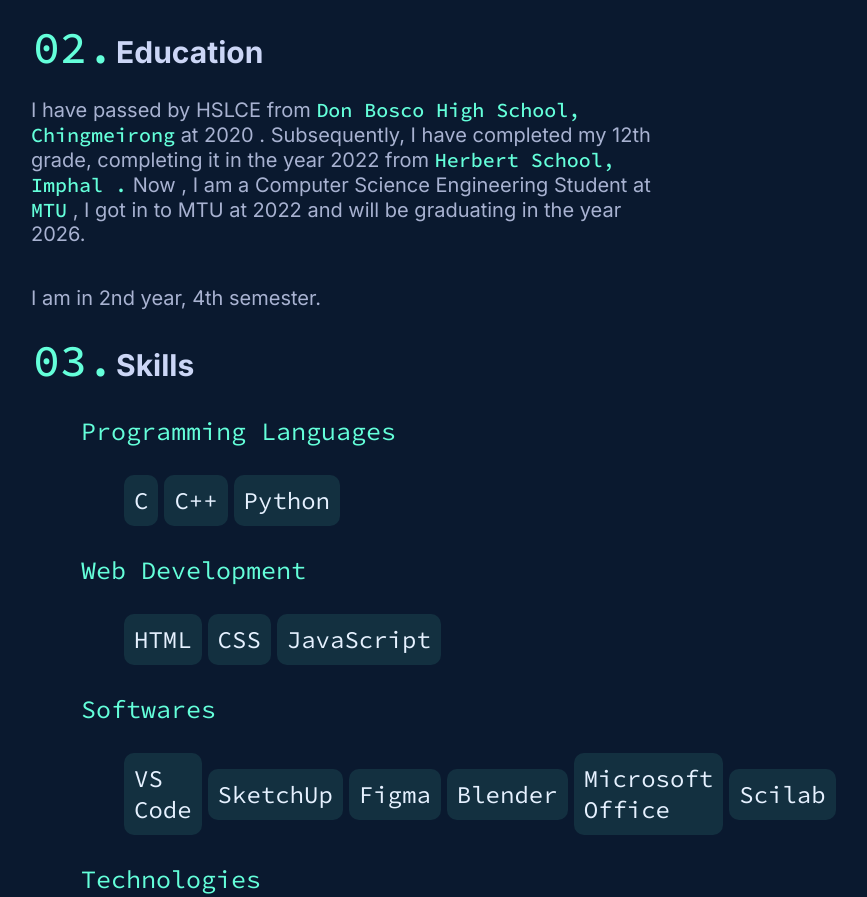
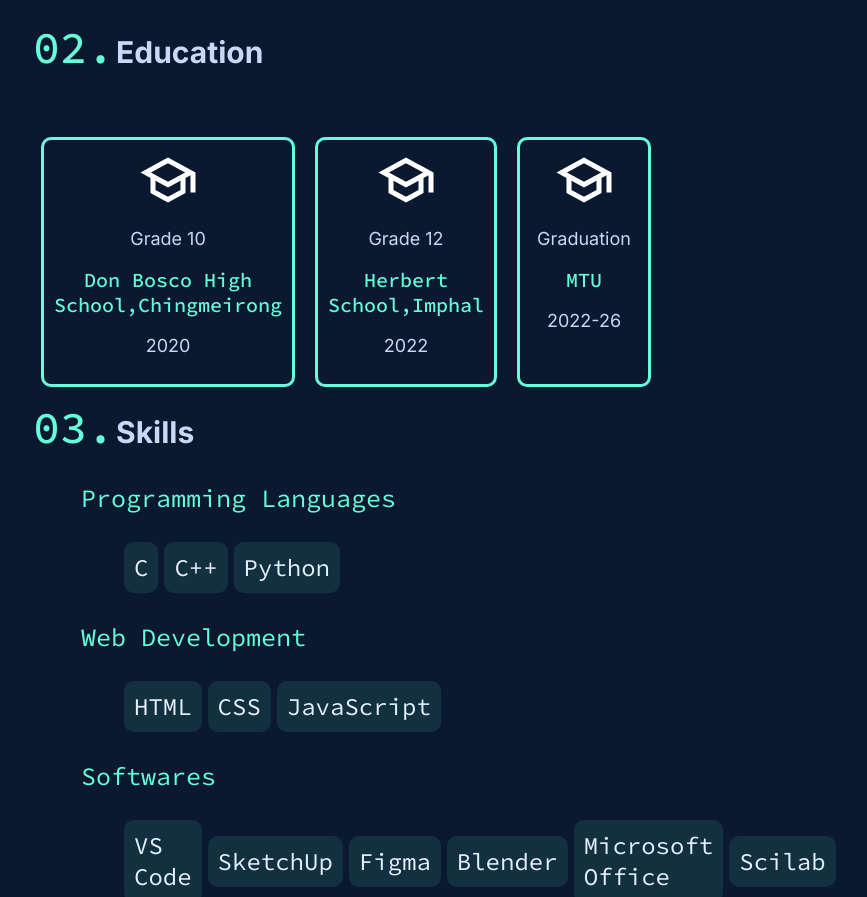
Before and after one commit to neslang-05/myPortfolio, a plain HTML site: page index.html in a window 1280 px wide. Shown: the part 1646-2543 px from the top of the page, without its empty margins (344-1211 px from the left). Drawn offline with Linux system fonts and the light colour scheme; a web font is replaced by a local one.

Commit message:
added cards for educational qualifications

```diff
--- a/index.html
+++ b/index.html
@@ -77,12 +77,36 @@
         </div>
         <div class="edu" id="Education">
             <p class="head-p">02.<strong class="head-s">Education</strong></p>
-            <p id="abt02">
-                I have passed by HSLCE from <a class="link" href="https://g.co/kgs/UkZ8VGh" target="_blank">Don Bosco High School, Chingmeirong</a> at 2020 . Subsequently, I have completed my 12th grade, completing it in the year 2022 from <a class="link"href="https://www.herbertschool.net/" target="_blank">Herbert School, Imphal .</a> Now , I am a Computer Science Engineering Student at <a class="link" href="https://mtu.ac.in" target="_blank">MTU</a> , I got in to MTU at 2022 and will be graduating in the year 2026.
-            </p>
-            <p id="abt02">
-                I am in 2nd year, 4th semester.
-            </p>
+            <div class="edu-main">
+                <p id="abt02" id="hide01">
+                    I have passed by HSLCE from <a class="link" href="https://g.co/kgs/UkZ8VGh" target="_blank">Don Bosco High School, Chingmeirong</a> at 2020 . Subsequently, I have completed my 12th grade, completing it in the year 2022 from <a class="link"href="https://www.herbertschool.net/" target="_blank">Herbert School, Imphal .</a> Now , I am a Computer Science Engineering Student at <a class="link" href="https://mtu.ac.in" target="_blank">MTU</a> , I got in to MTU at 2022 and will be graduating in the year 2026.
+                </p>
+                <p id="abt02">
+                    I am in 2nd year, 4th semester.
+                </p>
+            </div>
+            <div class="edu-boxes">
+                <div class="edu-box">
+                    <img src="/Icons/school_FILL0_wght400_GRAD0_opsz24.svg" alt="EDU-icon">
+                    <p class="head-edu">Grade 10</p>
+                    <a class="link" href="https://g.co/kgs/UkZ8VGh" target="_blank">Don Bosco High School,Chingmeirong</a>
+                    <p>2020</p>
+                </div>
+                <div class="edu-box">
+                    <img src="/Icons/school_FILL0_wght400_GRAD0_opsz24.svg" alt="EDU-icon">
+                    <p class="head-edu">Grade 12</p>
+                    <a class="link"href="https://www.herbertschool.net/" target="_blank">Herbert School,Imphal</a>
+                    <p>2022</p>
+                </div>
+                <div class="edu-box">
+                    <img src="/Icons/school_FILL0_wght400_GRAD0_opsz24.svg" alt="EDU-icon">
+                    <p class="head-edu">Graduation</p>
+                    <a class="link" href="https://mtu.ac.in" target="_blank">MTU</a>
+                    <p>2022-26</p>
+
+                </div>
+            </div>
+
         </div>
         <div class="skills" id="Skills">
             <p class="head-p">03.<strong class="head-s">Skills</strong></p>
--- a/style.css
+++ b/style.css
@@ -10,6 +10,7 @@
     --navy-shadow: rgba(5, 39, 68, 0.1);
     --green: #64ffda;
     --green-op-5: #64ffdb8f;
+    --green-op-2: #64ffdb37;
     --slate: #8892b0;
     --light-slate: #a8b2d1;
     --lightest-slate: #ccd6f6;
@@ -552,10 +553,17 @@ tr:first-child{
       .main-menu ul li a:hover{
         text-decoration: underline;
       }
+      .edu-boxes{
+        display: flex;
+        overflow: scroll;
+      }
 
   }
 @media screen and (min-width: 1024px) {
     .hamburger-menu{
+        display: none;
+    }
+    .edu-main{
         display: none;
     }
 }
@@ -569,3 +577,47 @@ tr:first-child{
 .source .link{
     font-size: 15px;
 }
+.head-edu{
+    color: var(--green);
+    font-size: 22px;
+    font-family: var(--font-sans);
+    padding: 0px
+}
+.edu-box{
+    width: 300px;
+    height: auto;
+    display: flex;
+    flex-direction: column;
+    text-align  : center;
+    align-items: center;
+    font-size: 20px;
+    font-family: var(--font-sans);
+    padding: 10px;
+    border: 3px solid var(--green);
+    border-radius: 10px;
+    margin: 10px;
+}
+.edu-box:hover{
+    width: 310px;
+    height: auto;
+    background-color: var(--green-op-2);
+    transform: translate(-10px,-10px);
+    transition: transform 0.3s ease-in-out, box-shadow 0.3s ease-in-out, background-color 0.3s ease-in-out;
+    box-shadow: 0px 10px 10px 0px var(--green);
+}
+.edu-box img{
+    width: 60px;
+    height: auto;
+    filter: invert(1);
+}
+.edu-box p{
+    color: var(--lightest-slate);
+    font-family: var(--font-inter);
+    font-size: 18px;
+}
+.edu-boxes{
+    margin-top: 50px;
+    display: flex;
+    flex-direction: row;
+    justify-content: space-evenly;
+}
```
Also changed, not shown: Icons/bxs-school.svg (added), Icons/school_FILL0_wght400_GRAD0_opsz24.svg (added).
